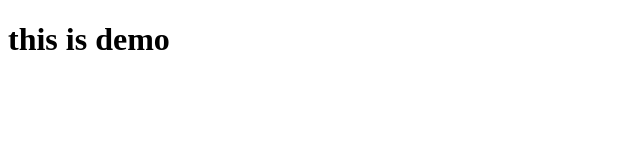
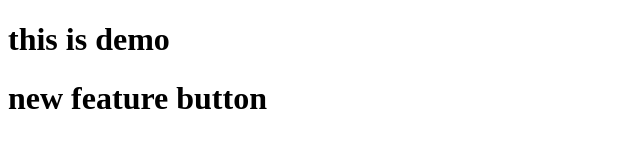
Before and after one commit to dhirajdurgade7758/Local_Repo, a plain HTML site: page index.html in a window 1280 px wide. Shown: the whole page, without its empty margins (0-640 px from the left). Drawn offline with Linux system fonts and the light colour scheme.

```diff
--- a/index.html
+++ b/index.html
@@ -7,6 +7,8 @@
 </head>
 <body>
     <h1>this is demo</h1>
+    <h1>new feature button</h1>
+
 
 </body>
 </html>
```
